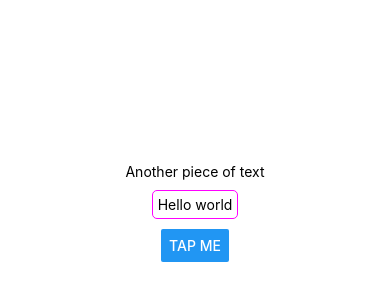
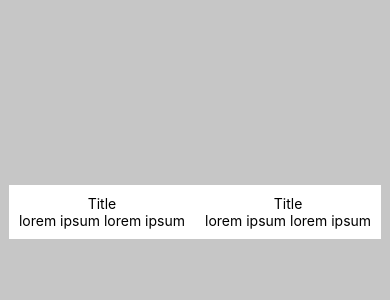
Before and after one commit to GustavoRRSilva/ReactNativeBasicsApp, a React Native app: screen / in a window 390 px wide. Shown: the part 210-510 px from the top of the page. Built offline with nearby package versions, Linux system fonts and the light colour scheme.

Commit message:
feat:adding flexbox

```diff
--- a/App.js
+++ b/App.js
@@ -3,26 +3,32 @@ import { Button, StyleSheet, Text, View } from "react-native";
 
 export default function App() {
   return (
-    <View style={styles.container}>
-      <Text>Another piece of text</Text>
-      <Text style={styles.text}>Hello world</Text>
-      <Button title="Tap me" />
+    <View style={styles.mainContent}>
+      <View style={styles.container}>
+        <Text>Title</Text>
+        <Text>lorem ipsum lorem ipsum</Text>
+      </View>
+      <View style={styles.container}>
+        <Text>Title</Text>
+        <Text>lorem ipsum lorem ipsum</Text>
+      </View>
     </View>
   );
 }
 
 const styles = StyleSheet.create({
+  mainContent: {
+    flex: 1,
+    backgroundColor: "#c6c6c6",
+    flexDirection: "row",
+    justifyContent: "center",
+    alignItems: "center",
+  },
   container: {
-    flex: 1,
-    backgroundColor: "#fff",
     alignItems: "center",
     justifyContent: "center",
-  },
-  text: {
-    margin: 10,
-    borderWidth: 1,
-    padding: 5,
-    borderRadius: 5,
-    borderColor: "#ff00ff",
+    flexDirection: "column",
+    backgroundColor: "#ffffff",
+    padding: 10,
   },
 });
```
